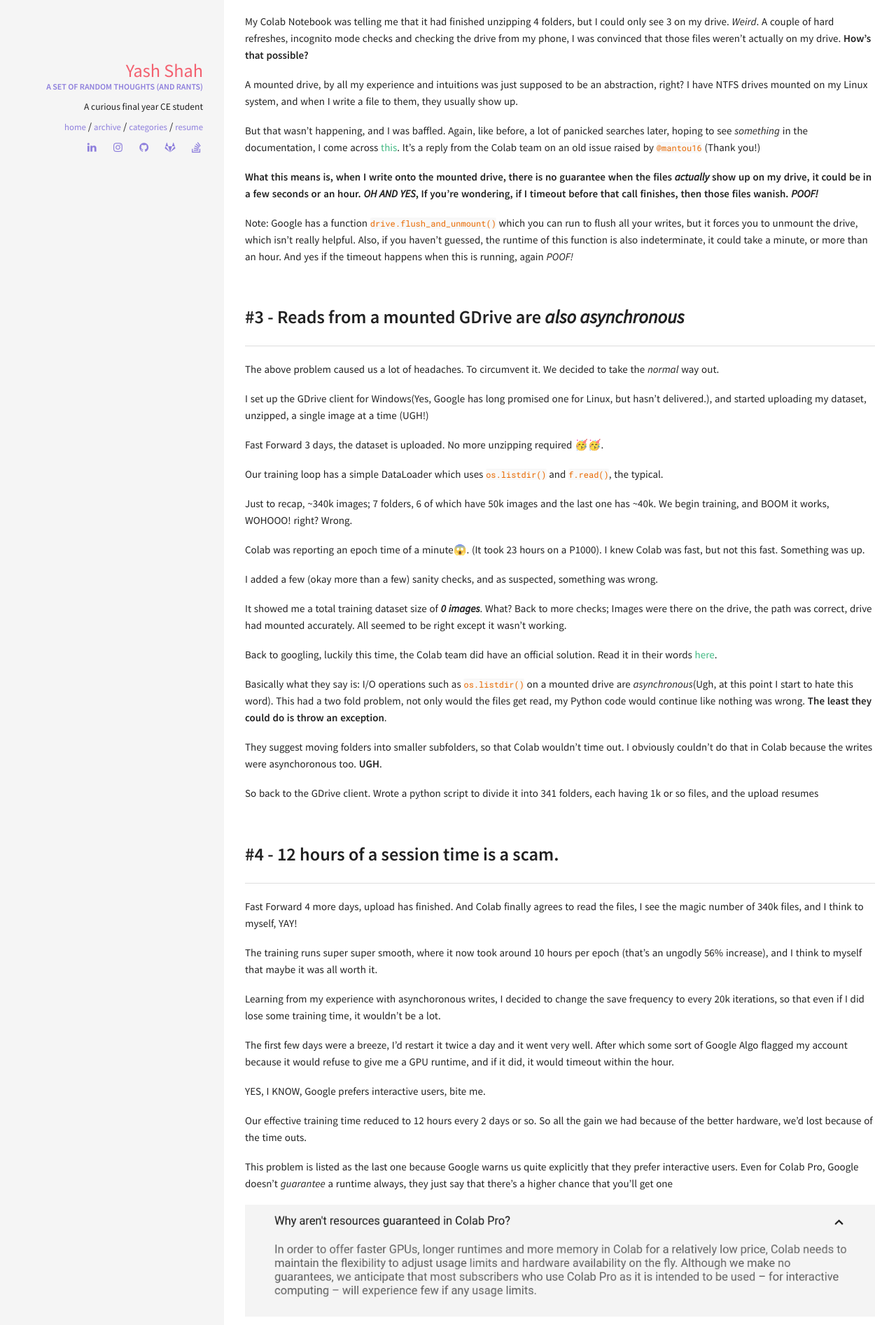
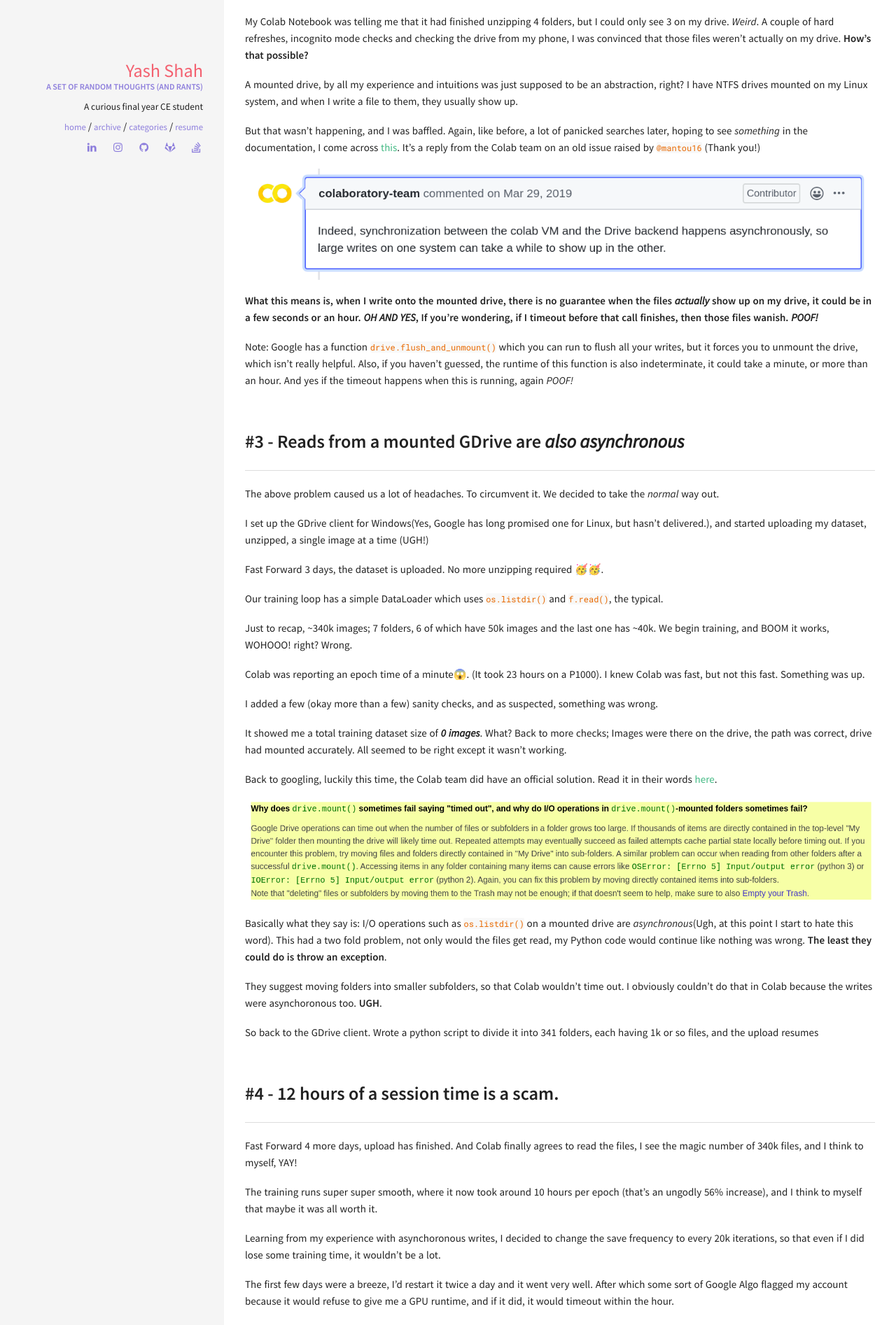
Before and after one commit to yashshah1/blog, a Jekyll site: the page built from _posts/2020-05-22-why-i-dislike-collab.md, in a window 1280 px wide. Shown: the part 2292-4186 px from the top of the page at 70% size. Built offline with Jekyll 4.4.1, drawn with Linux system fonts in a browser that asks for light colours.

Commit message:
added TLDR images to #2

```diff
--- a/_posts/2020-05-22-why-i-dislike-collab.md
+++ b/_posts/2020-05-22-why-i-dislike-collab.md
@@ -58,6 +58,8 @@
 
 But that wasn't happening, and I was baffled. Again, like before, a lot of panicked searches later, hoping to see _something_ in the documentation, I come across [this](https://github.com/googlecolab/colabtools/issues/287#issuecomment-478098785). It's a reply from the Colab team on an old issue raised by `@mantou16` (Thank you!)
 
+![Async Writes](https://raw.githubusercontent.com/yashshah1/blog/master/assets/2/async-writes.png)
+
 **What this means is, when I write onto the mounted drive, there is no guarantee when the files _actually_ show up on my drive, it could be in a few seconds or an hour. _OH AND YES_, If you're wondering, if I timeout before that call finishes, then those files wanish. _POOF!_**
 
 Note: Google has a function `drive.flush_and_unmount()` which you can run to flush all your writes, but it forces you to unmount the drive, which isn't really helpful. Also, if you haven't guessed, the runtime of this function is also indeterminate, it could take a minute, or more than an hour. And yes if the timeout happens when this is running, again _POOF!_
@@ -81,6 +83,8 @@
 It showed me a total training dataset size of **_0 images_**. What? Back to more checks; Images were there on the drive, the path was correct, drive had mounted accurately. All seemed to be right except it wasn't working.
 
 Back to googling, luckily this time, the Colab team did have an official solution. Read it in their words [here](https://research.google.com/colaboratory/faq.html#drive-timeout).
+
+![Timeout](https://raw.githubusercontent.com/yashshah1/blog/master/assets/2/timeout.png)
 
 Basically what they say is: I/O operations such as `os.listdir()` on a mounted drive are _asynchronous_(Ugh, at this point I start to hate this word). This had a two fold problem, not only would the files get read, my Python code would continue like nothing was wrong. **The least they could do is throw an exception**.
 
```
Also changed, not shown: assets/2/async-writes.png (added), assets/2/timeout.png (added).
